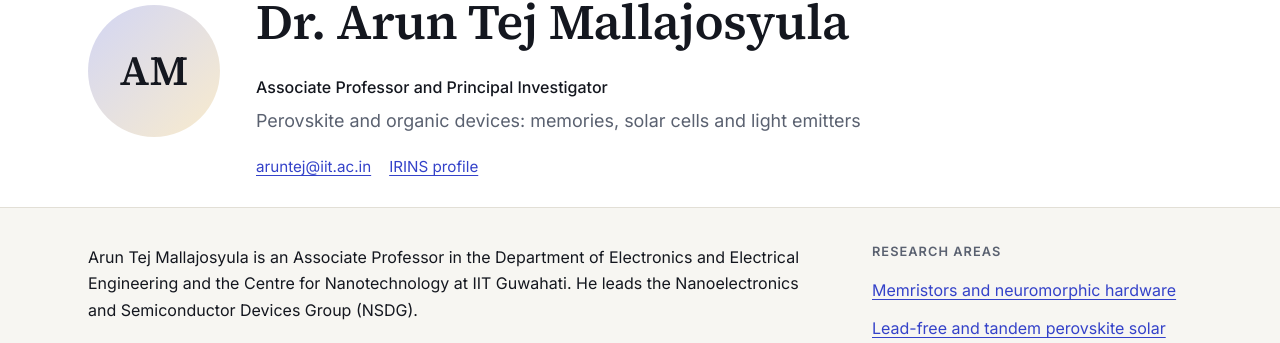
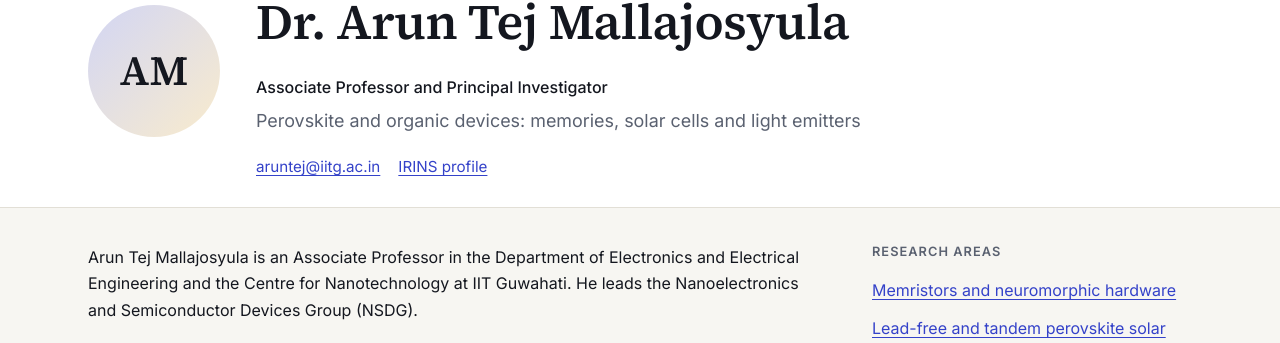
Before and after one commit to nsdg-iitg/nsdg-iitg.github.io, a Jekyll site: the page built from _people/arun-tej-mallajosyula.md, in a window 1280 px wide and 900 px high. Shown: the part 153-496 px from the top of the window. Built offline with Jekyll 4.4.1, drawn with Linux system fonts in a browser that asks for light colours; some of the changed text lies outside the part shown.

Commit message:
Use the PI's iitg.ac.in email
Co-Authored-By: Claude Opus 5.5 <noreply@anthropic.com>
Claude-Session: https://claude.ai/code/session_01EapaZWnTPPxRbekD6z5EQ4

```diff
--- a/_config.yml
+++ b/_config.yml
@@ -11,7 +11,7 @@ timezone: Asia/Kolkata
 institute: "Indian Institute of Technology Guwahati"
 department: "Department of Electronics and Electrical Engineering and Centre for Nanotechnology"
 address: "Department of EEE, IIT Guwahati, Guwahati 781039, Assam, India"
-contact_email: "aruntej@iit.ac.in"
+contact_email: "aruntej@iitg.ac.in"
 contact_phone: "+91 361 258 3469"
 
 collections:
--- a/_people/arun-tej-mallajosyula.md
+++ b/_people/arun-tej-mallajosyula.md
@@ -5,7 +5,7 @@ role: "Associate Professor and Principal Investigator"
 category: pi
 order: 0
 topic: "Perovskite and organic devices: memories, solar cells and light emitters"
-email: "aruntej@iit.ac.in"
+email: "aruntej@iitg.ac.in"
 phone: "+91 361 258 3469"
 areas: [memristors, solar-cells, light-emitting-diodes, trap-analysis-modelling, nanowire-devices]
 links:
```
